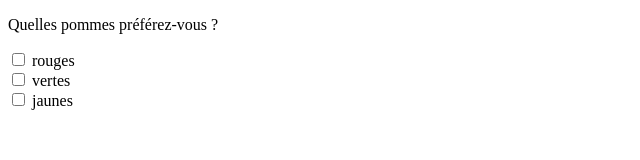
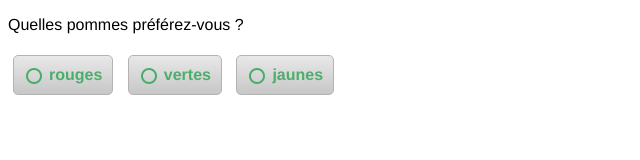
Before and after one commit to mlecoeur/OC_Activite1, a plain HTML site: page index.html in a window 1280 px wide. Shown: the whole page, without its empty margins (0-640 px from the left). Drawn offline with Linux system fonts and the light colour scheme.

Commit message:
Ajout des styles et image sur les checkbox

```diff
--- a/index.html
+++ b/index.html
@@ -5,17 +5,82 @@
 <title>Document sans nom</title>
 <style type="text/css">
 body {
+	font-family: Gotham, "Helvetica Neue", Helvetica, Arial, sans-serif;
 }
+.customcheckbox {
+	display: inline-block;
+	position: relative;
+	top: 0px;
+	left: 0px;
+	overflow-x: hidden;
+	overflow-y: hidden;
+}
+.customcheckbox input[type=checkbox] {
+	position: absolute;
+	top: 0px;
+	left: -25px;
+	display: block;
+}
+.customcheckbox input[type=checkbox] + span {
+	margin: 5px;
+	padding: 10px;
+	border-radius: 5px;
+	border: 1px solid #B4B3B3;
+	display: block;
+	position: relative;
+	top: 0px;
+	left: 0px;
+	background-image: -webkit-linear-gradient(270deg,rgba(232,232,232,1.00) 0%,rgba(199,199,199,1.00) 100%);
+	background-image: linear-gradient(180deg,rgba(232,232,232,1.00) 0%,rgba(199,199,199,1.00) 100%);
+}
+.customcheckbox input[type=checkbox] + span label {
+	position: relative;
+	top: 0px;
+	left: 0px;
+	padding-left: 25px;
+	color: #4BAE6B;
+	font-weight: bold;
+}
+.customcheckbox input[type=checkbox] + span label:before {
+	display: block;
+	position: absolute;
+	top: 0px;
+	left: 0px;
+	content: "";
+	width: 20px;
+	height: 20px;
+	background-image: url(checkbox.png);
+	background-repeat: no-repeat;
+}
+.customcheckbox input[type=checkbox] + span:hover {
+	border-color: #9d0d15;
+}
+.customcheckbox input[type=checkbox] + span:hover label {
+	color: #9d0d15;
+}
+.customcheckbox input[type=checkbox] + span:hover label:before {
+	background-position: 0px -20px;
+}
+.customcheckbox input[type=checkbox]:checked + span {
+	border-color: #9d0d15;
+}
+.customcheckbox input[type=checkbox]:checked + span label {
+	color: #9d0d15;
+}
+.customcheckbox input[type=checkbox]:checked + span label:before {
+	background-position: 0px -40px;
+}
+
 </style>
 </head>
 
 <body>
 <p>Quelles pommes préférez-vous ?</p>
-<div><input type="checkbox" name="checkbox" id="checkbox">
+<div class="customcheckbox"><input type="checkbox" name="checkbox" id="checkbox">
 <span><label for="checkbox">rouges </label></span></div>
-<div><input type="checkbox" name="checkbox1" id="checkbox1">
+<div class="customcheckbox"><input type="checkbox" name="checkbox1" id="checkbox1">
 <span><label for="checkbox1">vertes </label></span></div>
-<div><input type="checkbox" name="checkbox1" id="checkbox1">
-<span><label for="checkbox1">jaunes </label></span></div>
+<div class="customcheckbox"><input type="checkbox" name="checkbox2" id="checkbox2">
+<span><label for="checkbox2">jaunes </label></span></div>
 </body>
 </html>
```
Also changed, not shown: checkbox.png (added).
